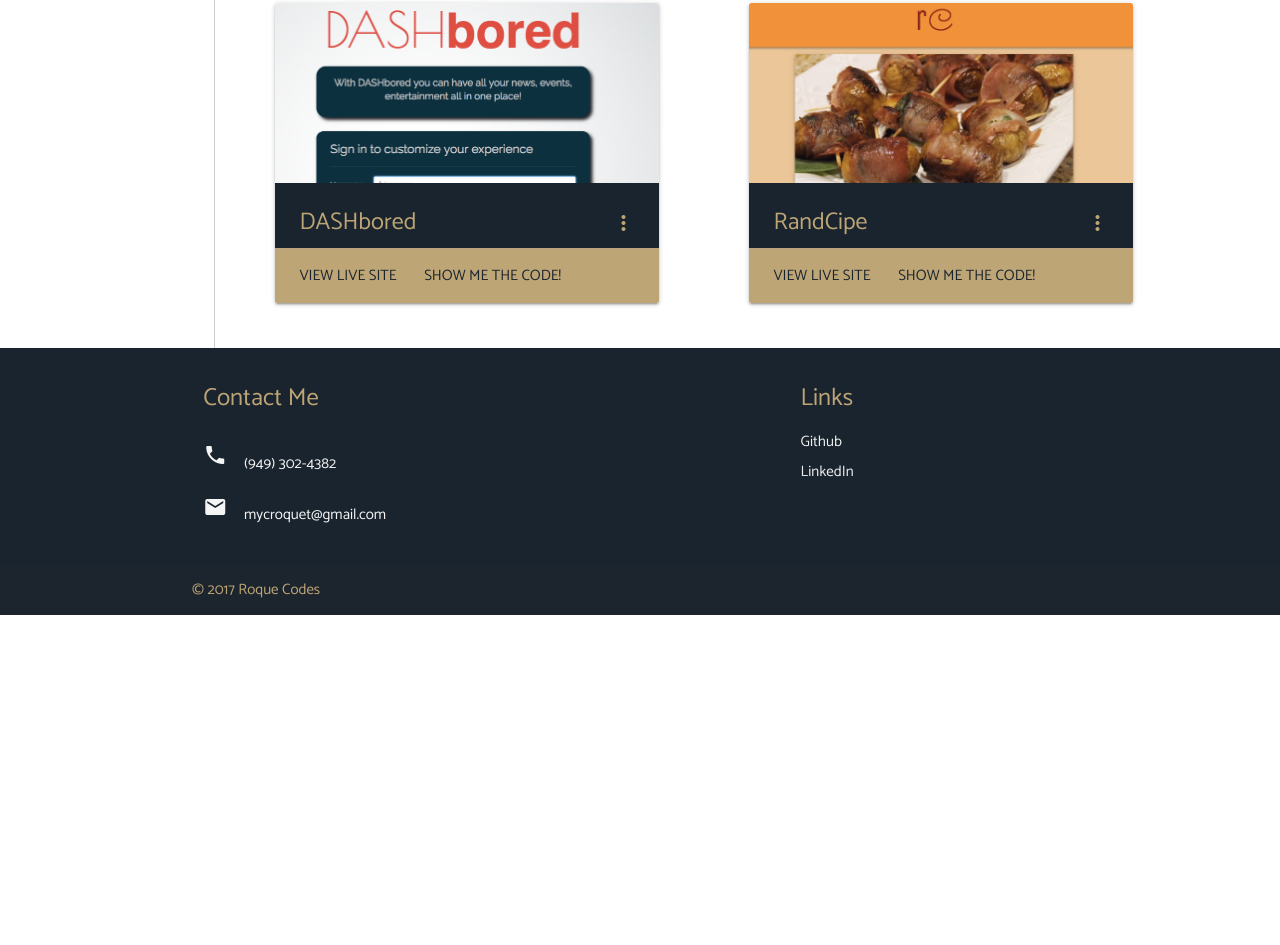
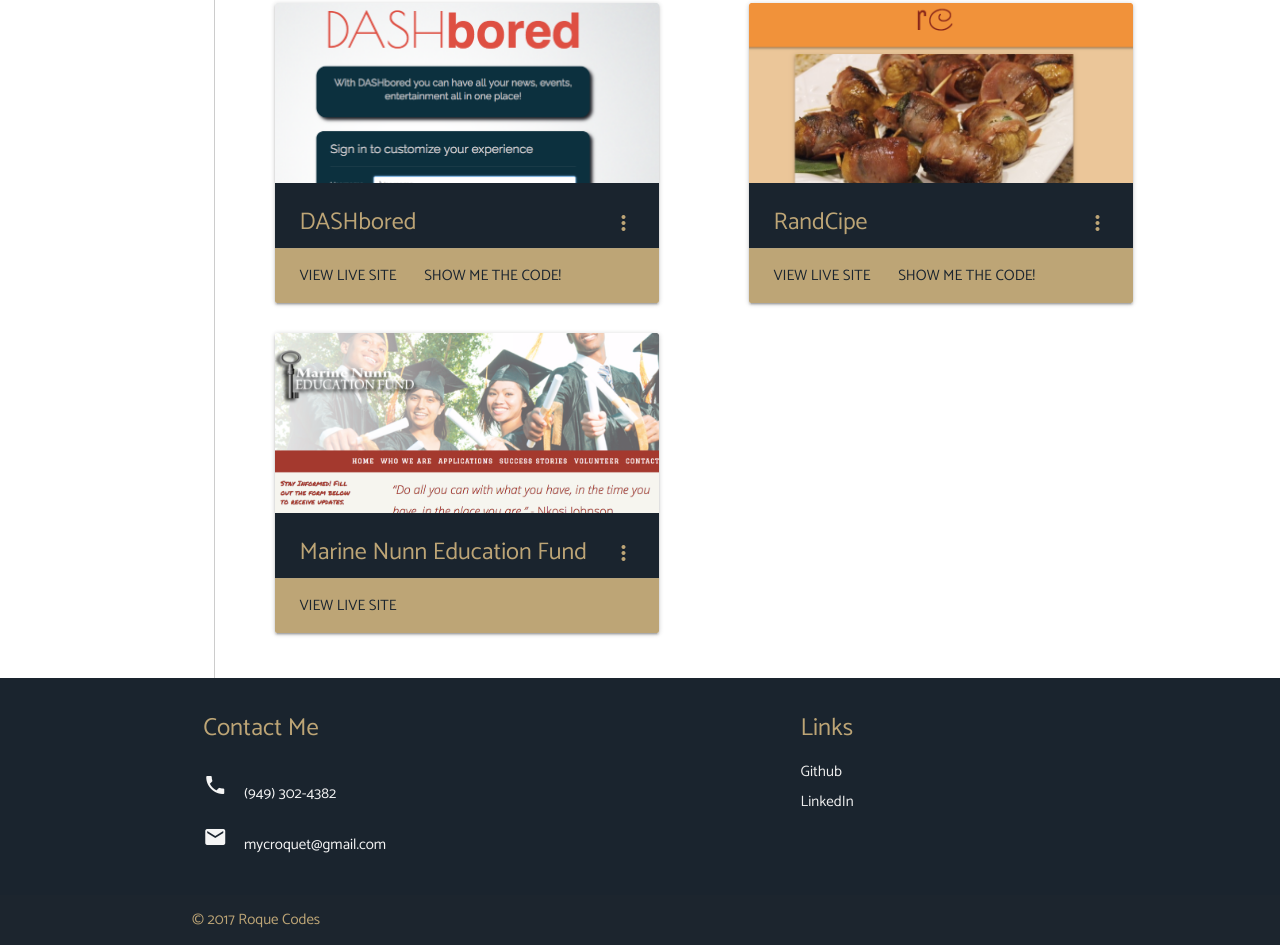
Before and after one commit to mycroquet/portfolio-site, a plain HTML site: page index.html in a window 1280 px wide. Shown: the part 969-1914 px from the top of the page. Before the commit the page ends 1584 px from the top, so only its background shows below. Drawn offline with nearby package versions, Linux system fonts and the light colour scheme.

Commit message:
added marine nunn fund

```diff
--- a/index.html
+++ b/index.html
@@ -153,6 +153,26 @@
                                 <p>Image-centric app that allows users to look through random recipes to help decide what they're in the mood for.</p>
                             </div>
                         </div>
+                        <div class="card sticky-action small" style="overflow: hidden;">
+                            <div class="card-image waves-effect waves-block waves-light">
+                                <img class="activator" src="images/marinenunn.png">
+                            </div>
+                            <div class="card-content">
+                                <span class="card-title activator">Marine Nunn Education Fund<i class="material-icons right">more_vert</i></span>
+
+                            </div>
+
+                            <div class="card-action">
+                                <a href="http://www.marinenunneducationfund.com/">View Live Site</a>
+                            </div>
+
+                            <div class="card-reveal" style="display: none; transform: translateY(0px);">
+                                <span class="card-title grey-text text-darken-4">Marine Nunn Education Fund<i class="material-icons right">close</i></span>
+                                <p>I am a volunteer technical manager for this non-profit education fund. My duties include managing the different social
+                                media pages as well as updating web content as needed. <br>The Marine Nunn Education Fund grants scholarship funds to qualifying students
+                                to help ease the financial burden of achieving a higher education.</p>
+                            </div>
+                        </div>
                     </div>
 
                 </div>
```
Also changed, not shown: images/marinenunn.png (added).
